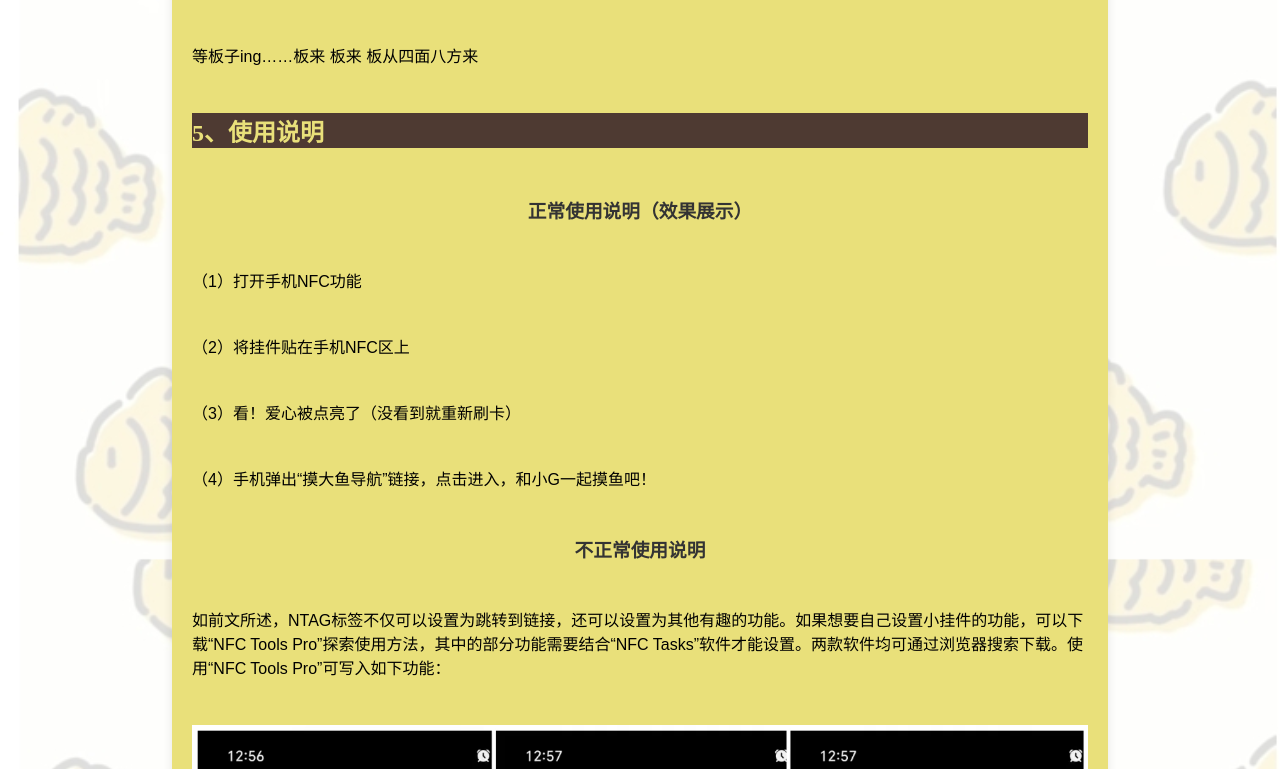
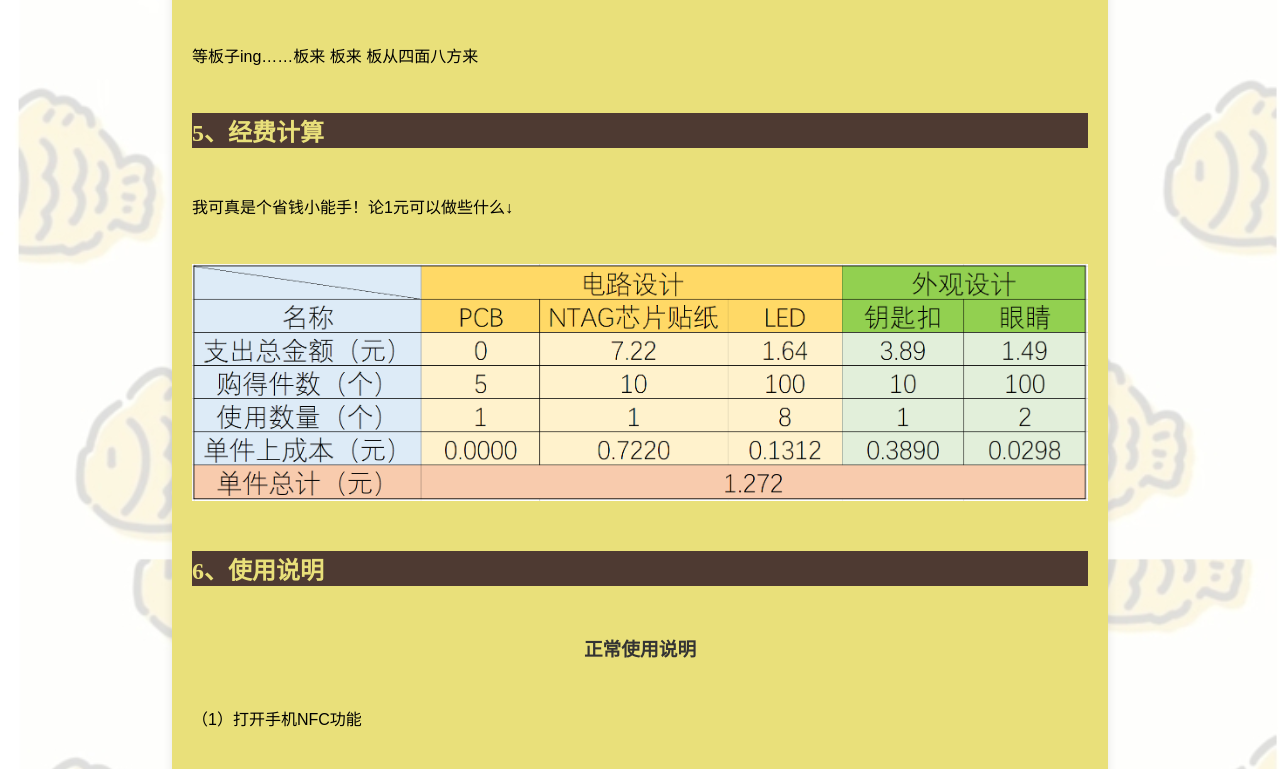
Before and after one commit to gukaiyan/CouchPotato, a plain HTML site: page info.html in a window 1280 px wide. Shown: the part 4776-5545 px from the top of the page. Drawn offline with Linux system fonts and the light colour scheme.

Commit message:
Add files via upload

```diff
--- a/info.html
+++ b/info.html
@@ -133,16 +133,23 @@
         <h2>4、硬件调试</h2>
 		<p>等板子ing……板来 板来 板从四面八方来</p>
 
-        <h2>5、使用说明</h2>
-        <h3>正常使用说明（效果展示）</h3>
+        <h2>5、经费计算</h2>
+		<p>我可真是个省钱小能手！论1元可以做些什么↓</p>
+        	<img src="pic7经费计算.png">
+
+        <h2>6、使用说明</h2>
+        <h3>正常使用说明</h3>
 		<p>（1）打开手机NFC功能</p>
 		<p>（2）将挂件贴在手机NFC区上</p>
 		<p>（3）看！爱心被点亮了（没看到就重新刷卡）</p>
 		<p>（4）手机弹出“摸大鱼导航”链接，点击进入，和小G一起摸鱼吧！</p>
+
         <h3>不正常使用说明</h3>
 		<p>如前文所述，NTAG标签不仅可以设置为跳转到链接，还可以设置为其他有趣的功能。如果想要自己设置小挂件的功能，可以下载“NFC Tools Pro”探索使用方法，其中的部分功能需要结合“NFC Tasks”软件才能设置。两款软件均可通过浏览器搜索下载。使用“NFC Tools Pro”可写入如下功能：</p>
         <img src="pic6NFC软件功能.jpg">
-		<p>在自主探索之前，请务必记录一下摸大鱼导航网址：“ https://gukaiyan.github.io/CouchPotato/”否则就再也不能和小G一起摸鱼啦！</p>
+		<p>在自主探索之前，请务必记录一下摸大鱼导航网址：</p>
+		<p>https://gukaiyan.github.io/CouchPotato/</p>
+		<p>否则就再也不能和小G一起摸鱼啦！</p>
 
     </div>
 
```
Also changed, not shown: pic7经费计算.png (added).
